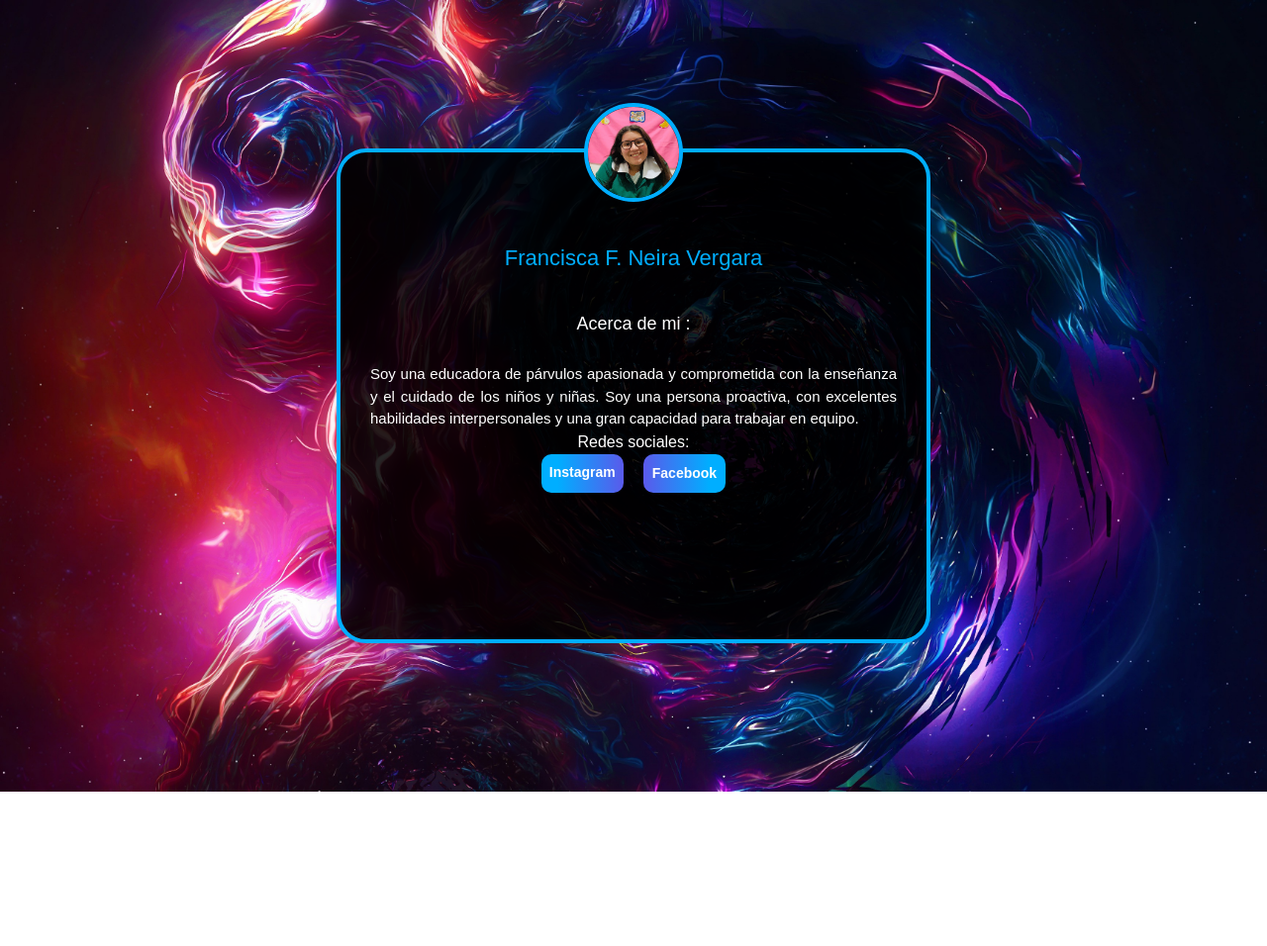
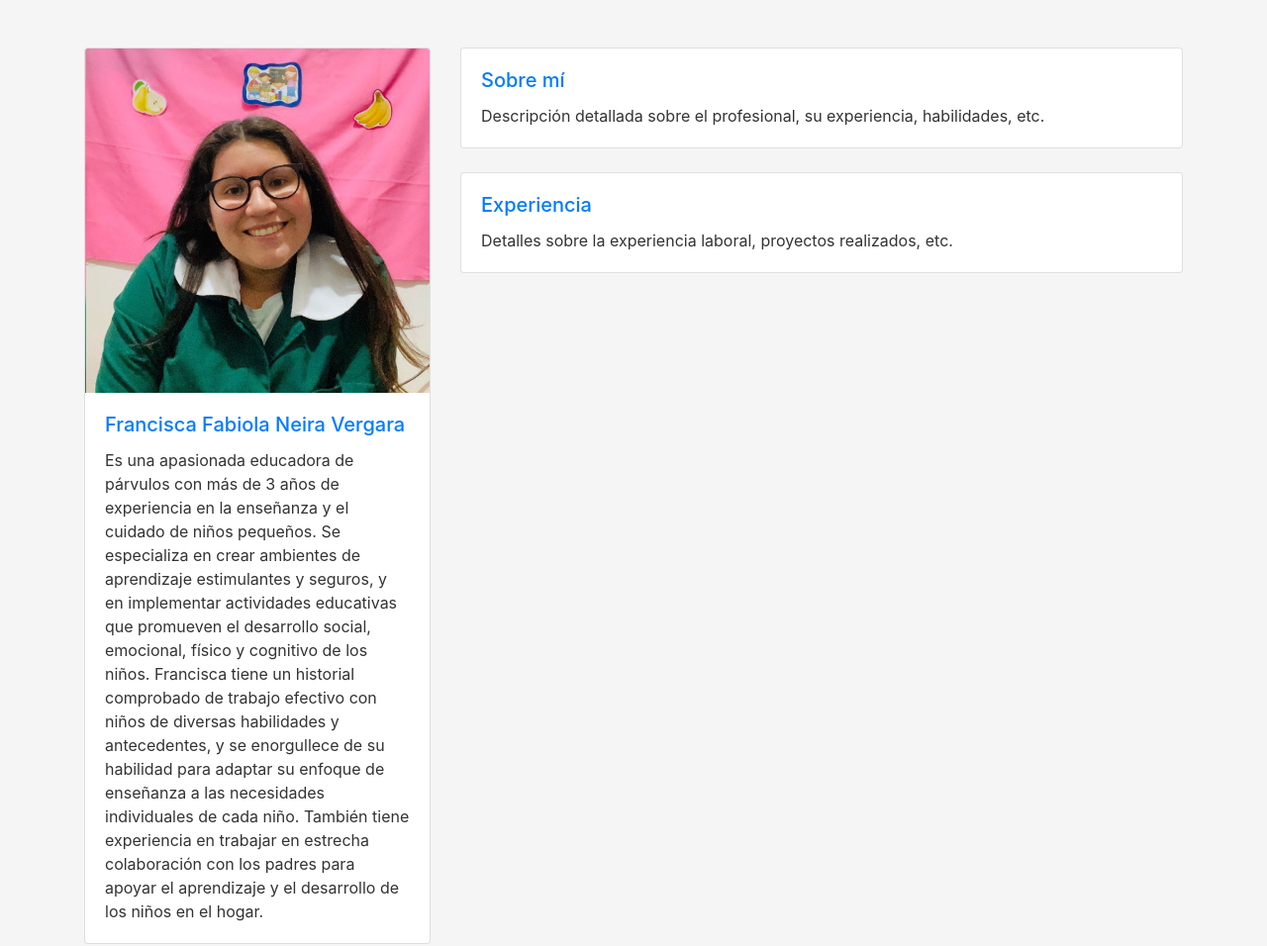
Before and after one commit to isPercy/FranciscaNeira, a plain HTML site: page index.html in a window 1280 px wide. Shown: the whole page at 99% size. Before the commit the page ends 800 px from the top, so only its background shows below. Drawn offline with nearby package versions, Linux system fonts and the light colour scheme; a web font is replaced by a local one.

Commit message:
new page

```diff
--- a/index.html
+++ b/index.html
@@ -1,38 +1,62 @@
 <!DOCTYPE html>
-<html>
+<html lang="es">
 <head>
-    <meta charset="utf-8">
-    <title>Francisca Neira</title>
-    <!-- <link rel="stylesheet" href="master.css"> -->
-    <link rel="stylesheet" href="https://rsms.me/inter/inter.css">
-    <link href="https://cdn.jsdelivr.net/npm/tailwindcss@2.2.4/dist/tailwind.min.css" rel="stylesheet">
-    <link rel="stylesheet" href="master.css"
+    <meta charset="UTF-8">
+    <meta name="viewport" content="width=device-width, initial-scale=1">
+    <title>CV - Francisca Neira</title>
+    <link rel="stylesheet" href="https://stackpath.bootstrapcdn.com/bootstrap/4.3.1/css/bootstrap.min.css">
+    <style>
+        body {
+            background-color: #f5f5f5;
+            color: #333;
+        }
+        .card {
+            transition: transform .2s;
+        }
+        .card:hover {
+            transform: scale(1.02);
+        }
+        .card-title {
+            color: #007bff;
+        }
+    </style>
 </head>
-
 <body>
-
-    <!-- PRESENTACION -->
-    <div class="Presentation-box">
-      <img src="img/logo.png" class="avatar" alt="Avatar Image">
-      <h1> Francisca F. Neira Vergara</h1>
-      <div class="aboutme">Acerca de mi :</div>
-        <div class="text">
-          <p>
-            Soy una educadora de párvulos apasionada y comprometida
-            con la enseñanza y el cuidado de los niños y niñas.
-            Soy una persona proactiva, con excelentes habilidades
-            interpersonales y una gran capacidad para trabajar en
-            equipo.
+    <div class="container my-5">
+        <div class="row">
+            <div class="col-lg-4 mb-4">
+                <div class="card">
+                    <img src="img/logo.png" class="card-img-top" alt="Foto del profesional">
+                    <div class="card-body">
+                        <h5 class="card-title">Francisca Fabiola Neira Vergara</h5>
+                        <p class="card-text ">
+                          Es una apasionada educadora de párvulos con más de 3 años de experiencia en la enseñanza
+                          y el cuidado de niños pequeños. Se especializa en crear ambientes de aprendizaje estimulantes y seguros,
+                          y en implementar actividades educativas que promueven el desarrollo social, emocional, físico y cognitivo de los niños.
+                          Francisca tiene un historial comprobado de trabajo efectivo con niños de diversas habilidades y antecedentes,
+                          y se enorgullece de su habilidad para adaptar su enfoque de enseñanza a las necesidades individuales de cada niño.
+                          También tiene experiencia en trabajar en estrecha colaboración con los padres para apoyar el aprendizaje y el desarrollo de los niños en el hogar.
                         </p>
                     </div>
-        <div class="rrss">Redes sociales:</div>
-          <div class="links">
-            <a href="https://www.instagram.com/franciscao_o/" class="ig" target="_blank">Instagram</a>
-            <a href="https://www.facebook.com/FranciscaNeiraV" class="fb" target="_blank">Facebook</a>
+                </div>
+            </div>
+            <div class="col-lg-8">
+                <div class="card">
+                    <div class="card-body">
+                        <h5 class="card-title">Sobre mí</h5>
+                        <p class="card-text">Descripción detallada sobre el profesional, su experiencia, habilidades, etc.</p>
+                    </div>
+                </div>
+                <div class="card mt-4">
+                    <div class="card-body">
+                        <h5 class="card-title">Experiencia</h5>
+                        <p class="card-text">Detalles sobre la experiencia laboral, proyectos realizados, etc.</p>
                     </div>
                 </div>
             </div>
         </div>
-
+    </div>
+    <script src="https://code.jquery.com/jquery-3.3.1.slim.min.js"></script>
+    <script src="https://stackpath.bootstrapcdn.com/bootstrap/4.3.1/js/bootstrap.min.js"></script>
 </body>
 </html>
```
Also changed, not shown: bg.jpeg (deleted), bg2.jpeg (deleted), bg3.avif (deleted), bg4.avif (deleted). Lines whose indentation alone changed are shown as unchanged.
